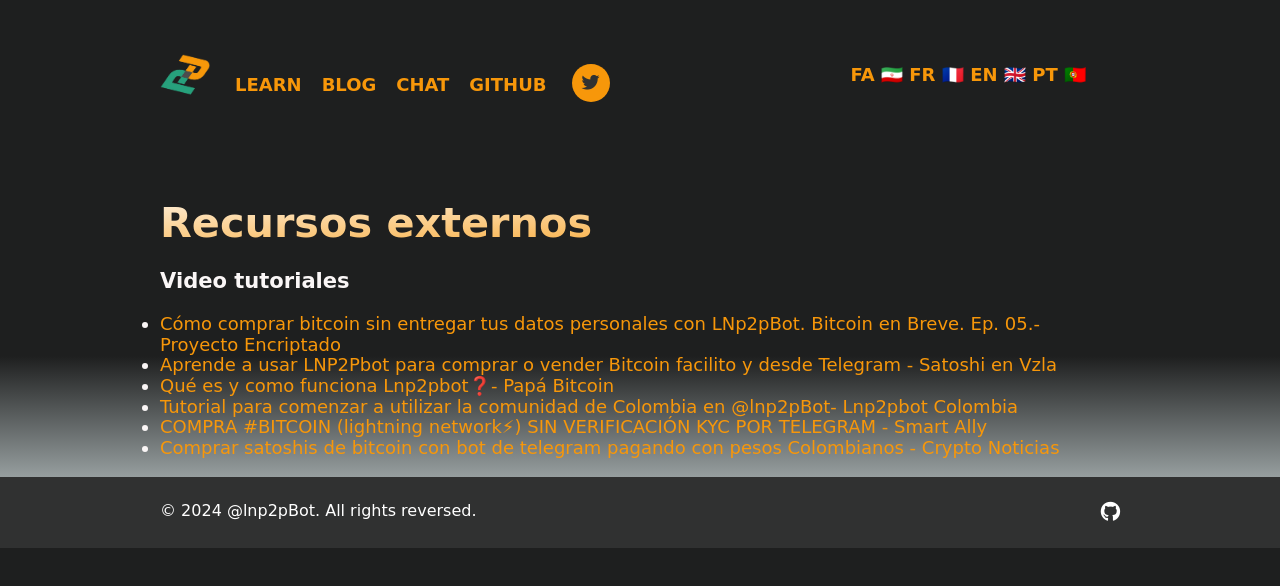
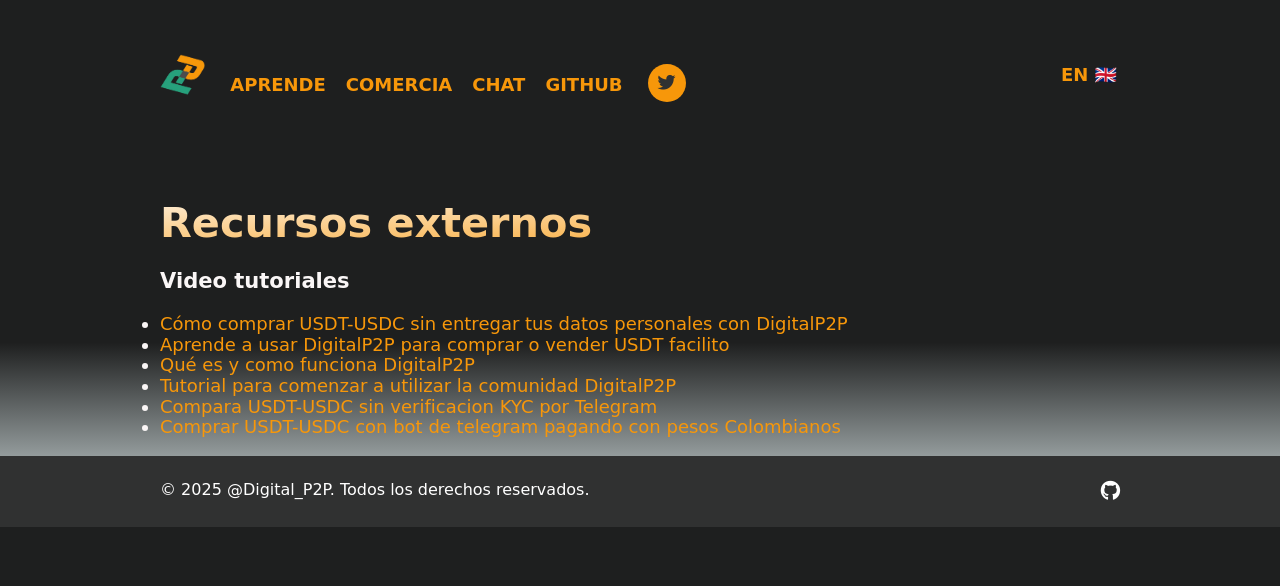
Before and after one commit to DigitalP2PBot/digitalp2p.github.io, a plain HTML site: page resources.es.html in a window 1280 px wide. Drawn offline with Linux system fonts and the light colour scheme; a web font is replaced by a local one.

Commit message:
disclaimer, resources updates

```diff
--- a/resources.es.html
+++ b/resources.es.html
@@ -4,20 +4,20 @@
     <meta charset="UTF-8">
     <meta http-equiv="X-UA-Compatible" content="IE=edge">
     <meta name="viewport" content="width=device-width, initial-scale=1.0">
-    <meta property="og:url" content="https://lnp2pbot.com" />
+    <meta property="og:url" content="https://digitalp2p.co" />
     <meta property="og:title" content="Lightning Network peer-to-peer telegram bot" />
     <meta property="og:image" content="https://lnp2pbot.com/img/logo.png" />
-    <meta property="og:description" content="Bitcoin Lightning Network peer-to-peer telegram Bot" />
+    <meta property="og:description" content="Exchange your USDT-USDC for your local carrency" />
     <meta name="twitter:card" content="summary_large_image">
-    <meta name="twitter:site" content="@lnp2pBot">
-    <meta name="twitter:creator" content="@lnp2pBot">
-    <meta name="twitter:title" content="Bitcoin Lightning Network peer-to-peer telegram Bot" />
-    <meta name="twitter:description" content="Exchange Bitcoin in a peer to peer way through Lightning Network without KYC" />
-    <meta name="twitter:image" content="https://lnp2pbot.com/img/logo.png" />
+    <meta name="twitter:site" content="@Digital_P2P">
+    <meta name="twitter:creator" content="@Digital_P2P">
+    <meta name="twitter:title" content="peer-to-peer telegram Bot" />
+    <meta name="twitter:description" content="Exchange your USDT-USDC for your cocal currency without KYC" />
+    <meta name="twitter:image" content="https://digitalp2p.co/img/logo.png" />
     <link rel="stylesheet" href="./normalize.css">
     <link rel="stylesheet" href="./styles.css">
     <script src="https://kit.fontawesome.com/38c07037bc.js" crossorigin="anonymous"></script>
-    <title>@lnp2pBot</title>
+    <title>@Digital_P2P</title>
 </head>
 <body>
     <div class="container">
@@ -28,29 +28,20 @@
 
           <nav class="nav">
             <ul class='nav_menu'>
-              <li class='nav_item'><a target="_blank" href="https://lnp2pbot.com/learn" class="nav_link">Learn</a></li>
-              <li class='nav_item'><a target="_blank" href="https://grunch.dev/blog/" class="nav_link">Blog</a></li>
-              <li class='nav_item'><a target="_blank" href="https://t.me/lnp2pbotHelpEn" class="nav_link">Chat</a></li>
-              <li class='nav_item'><a target="_blank" href="https://github.com/lnp2pbot/bot" class="nav_link">Github</a></li>
+              <li class='nav_item'><a target="_blank" href="https://digitalp2p.co/aprende" class="nav_link">Aprende</a></li>
+              <li class='nav_item'><a target="_blank" href="https://t.me/digitalp2porders" class="nav_link">Comercia</a></li>
+              <li class='nav_item'><a target="_blank" href="https://t.me/DigitalP2PChat" class="nav_link">Chat</a></li>
+              <li class='nav_item'><a target="_blank" href="https://github.com/DigitalP2PBot" class="nav_link">Github</a></li>
             </ul>
           </nav>
 
-          <a href="https://twitter.com/lnp2pBot" target="_blank" rel="noopener noreferrer">
+          <a href="https://x.com/Digital_P2P" target="_blank" rel="noopener noreferrer">
             <i class="fa-brands fa-twitter icon-menu"></i>
           </a>
 
           <div class="lang_box">
-            <a class="lang_link" href="./resources.pt.html">
-              PT 🇵🇹
-            </a>
             <a class="lang_link" href="./resources.html">
               EN 🇬🇧
-            </a>
-            <a class="lang_link" href="./resources.fr.html">
-              FR 🇫🇷
-            </a>
-            <a class="lang_link" href="./resources.fa.html">
-              FA 🇮🇷
             </a>
           </div>
         </header>
@@ -60,12 +51,12 @@
 
             <h3>Video tutoriales</h3>
             <ul>
-              <li><a class="resource_link" target="_blank" href="https://www.youtube.com/watch?v=i9IzqZrRUMQ">Cómo comprar bitcoin sin entregar tus datos personales con LNp2pBot. Bitcoin en Breve. Ep. 05.- Proyecto Encriptado</a></li>
-              <li><a class="resource_link" target="_blank" href="https://www.youtube.com/watch?v=2aHa1PgBpqI">Aprende a usar LNP2Pbot para comprar o vender Bitcoin facilito y desde Telegram - Satoshi en Vzla</a></li>
-              <li><a class="resource_link" target="_blank" href="https://www.youtube.com/watch?v=AAJT1eVYxRs">Qué es y como funciona Lnp2pbot❓- Papá Bitcoin</a></li>
-              <li><a class="resource_link" target="_blank" href="https://www.youtube.com/watch?v=cVCWHZYqA">Tutorial para comenzar a utilizar la comunidad de Colombia en @lnp2pBot- Lnp2pbot Colombia</a></li>
-              <li><a class="resource_link" target="_blank" href="https://www.youtube.com/watch?v=XTt7GvC1G9A"> COMPRA #BITCOIN (lightning network⚡) SIN VERIFICACIÓN KYC POR TELEGRAM -  Smart Ally</a></li>
-              <li><a class="resource_link" target="_blank" href="https://www.youtube.com/watch?v=9eMCy_LRTkA">Comprar satoshis de bitcoin con bot de telegram pagando con pesos Colombianos - Crypto Noticias</a></li>
+              <li><a class="resource_link" target="_blank" href="https://youtu.be/6DxPe0ThqB8">Cómo comprar USDT-USDC sin entregar tus datos personales con DigitalP2P</a></li>
+              <li><a class="resource_link" target="_blank" href="https://youtu.be/6DxPe0ThqB8">Aprende a usar DigitalP2P para comprar o vender USDT facilito </a></li>
+              <li><a class="resource_link" target="_blank" href="https://youtu.be/6DxPe0ThqB8">Qué es y como funciona DigitalP2P</a></li>
+              <li><a class="resource_link" target="_blank" href="https://youtu.be/6DxPe0ThqB8">Tutorial para comenzar a utilizar la comunidad DigitalP2P</a></li>
+              <li><a class="resource_link" target="_blank" href="https://youtu.be/6DxPe0ThqB8">Compara USDT-USDC sin verificacion KYC por Telegram</a></li>
+              <li><a class="resource_link" target="_blank" href="https://youtu.be/6DxPe0ThqB8">Comprar USDT-USDC con bot de telegram pagando con pesos Colombianos</a></li>
             </ul>
           </div>
 
@@ -75,8 +66,8 @@
       </div>
       <footer class="footer">
         <div class="footer-container">
-          © 2024 @lnp2pBot. All rights reversed.
-          <a href="https://github.com/lnp2pBot/bot" target="_blank" rel="noopener noreferrer" class="footer_link"><i class="fab fa-github footer_icon"></i></a>
+          © 2025 @Digital_P2P. Todos los derechos reservados.
+          <a href="https://github.com/DigitalP2PBot/bot" target="_blank" rel="noopener noreferrer" class="footer_link"><i class="fab fa-github footer_icon"></i></a>
         </div>
       </footer>
 </body>
```
Also changed, not shown: disclaimer.es.html (+16 -25 lines), disclaimer.html (+1 -1 lines), index.es.html (+1 -1 lines), resources.html (+3 -3 lines).
